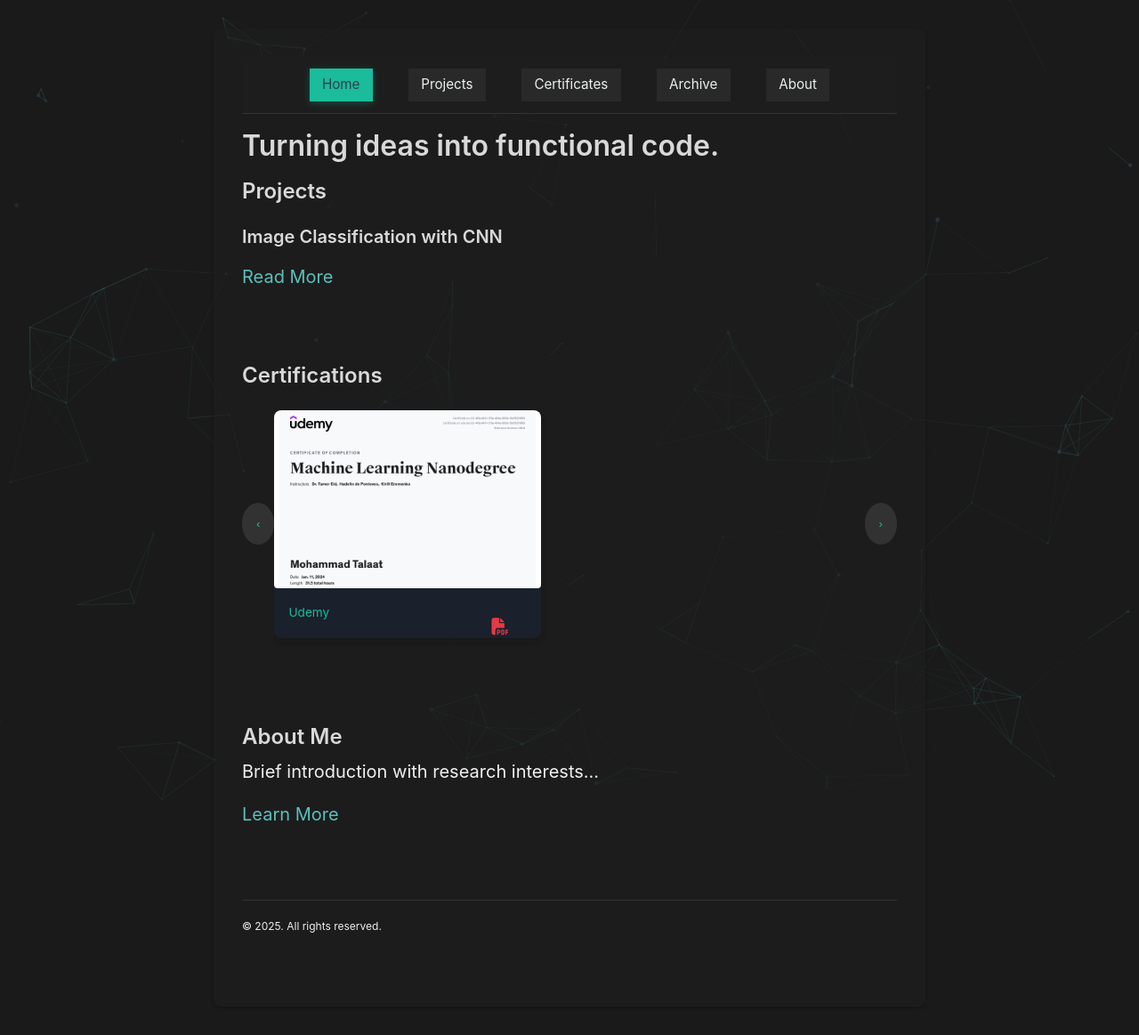
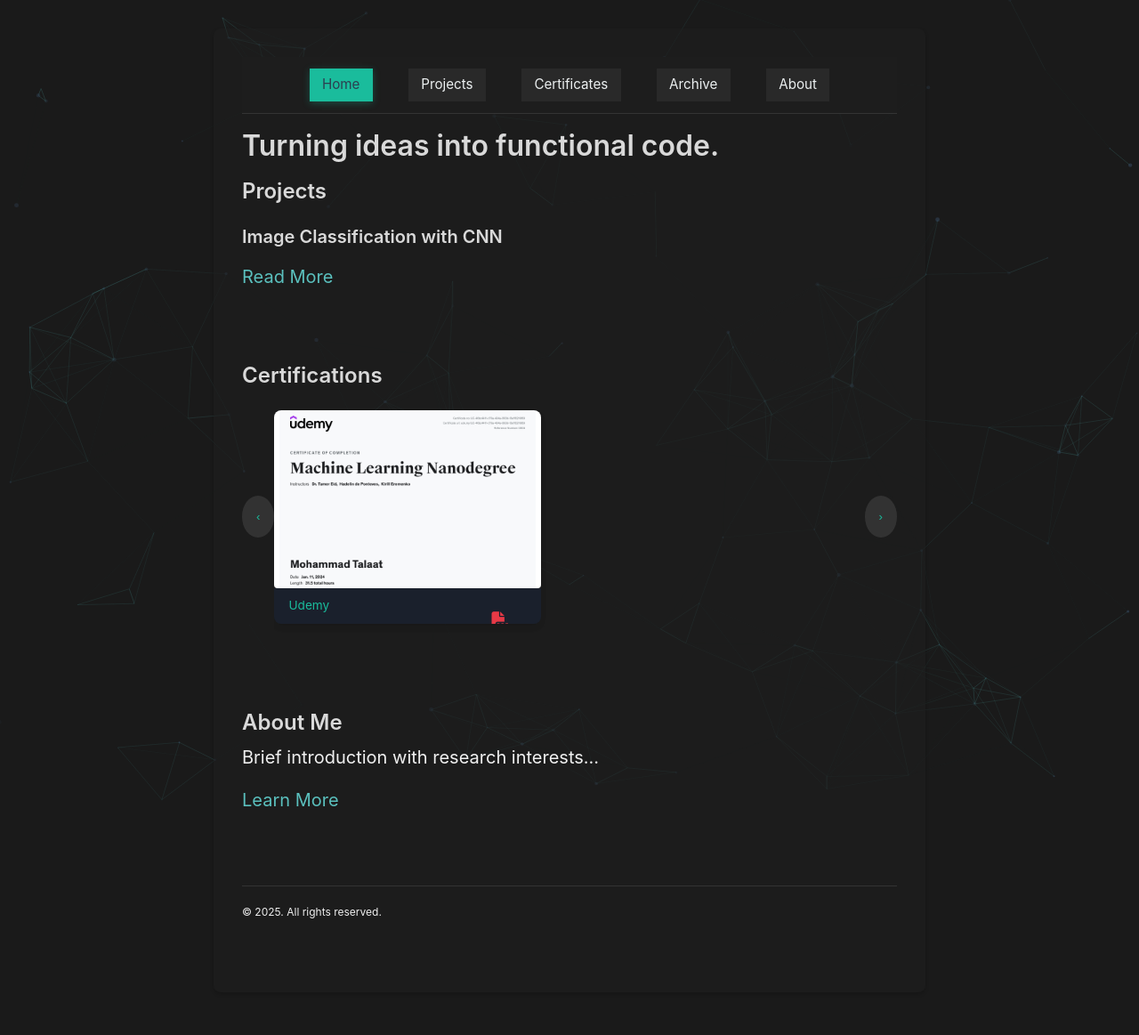
Before and after one commit to Mohammad-Talaat7/Mohammad-Talaat7.github.io, a Jekyll site: the page built from index.markdown, in a window 1280 px wide. Shown: the whole page at 89% size. Built offline with Jekyll 4.4.1, drawn with Linux system fonts in a browser that asks for light colours; the list of posts is cut into pages by our own code.

Commit message:
Update _posts.scss

```diff
--- a/_sass/_posts.scss
+++ b/_sass/_posts.scss
@@ -172,6 +172,17 @@
   font-size: 1.2rem;
   opacity: 1;
   transition: all 0.3s ease;
+  display: flex;
+  align-items: center;
+  height: 100%;
+  padding: 0 0.3rem;
+  margin-left: auto; /* Push to right side */
+
+  i {
+    line-height: 1; /* Remove icon's inherent line-height */
+    vertical-align: middle;
+  }
+
 
   &:hover {
     transform: scale(1.2);
```
